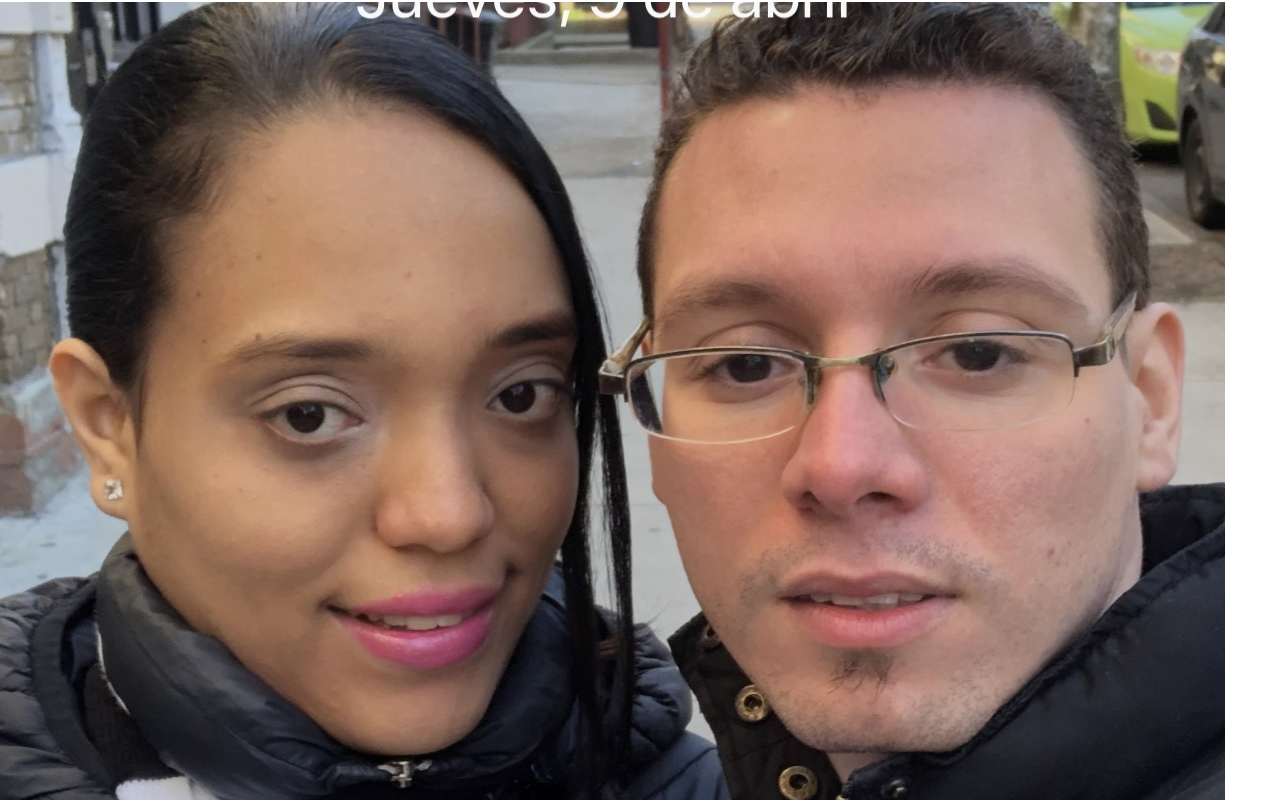
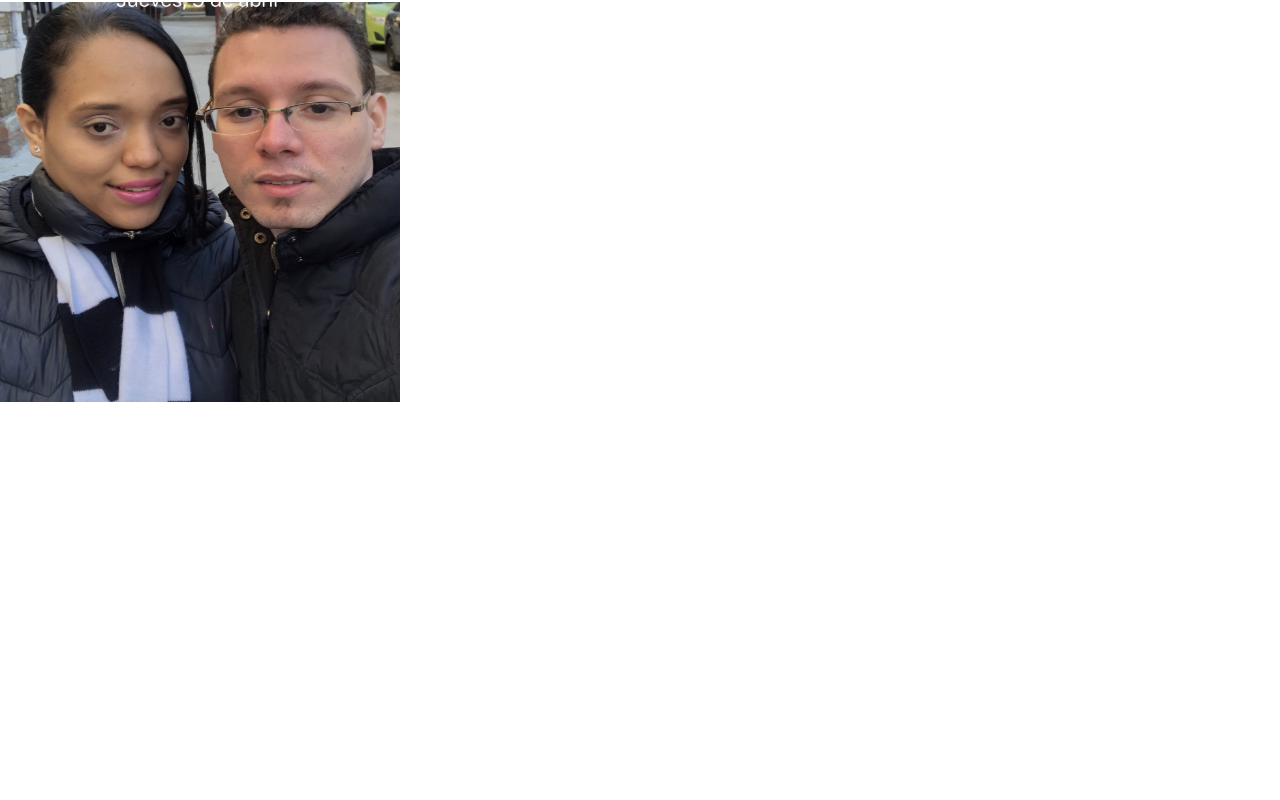
Before and after one commit to bernardocid27/bernardocid27.github.io, a plain HTML site: page index.html in a window 1280 px wide. Shown: the part 121-921 px from the top of the page. After the commit the page ends 800 px from the top, so only its background shows below. Drawn offline with nearby package versions, Linux system fonts and the light colour scheme.

Commit message:
ajuste de imagen

```diff
--- a/index.html
+++ b/index.html
@@ -14,7 +14,7 @@
     <!-- <h1 class="text-center mt-5 display-4 text-primary">Hello, world! con Github page</h1> -->
     <h2 class="text-center mt-5 display-4 text-primary">Hola Nicole Cid</h2>
 
-    <img src="images/foto1.jpg" width="auto" height="auto">
+    <img src="images/foto1.jpg" width="400" height="400">
     <!-- Optional JavaScript -->
     <!-- jQuery first, then Popper.js, then Bootstrap JS -->
     <script src="https://code.jquery.com/jquery-3.5.1.slim.min.js" integrity="sha384-DfXdz2htPH0lsSSs5nCTpuj/zy4C+OGpamoFVy38MVBnE+IbbVYUew+OrCXaRkfj" crossorigin="anonymous"></script>
```
